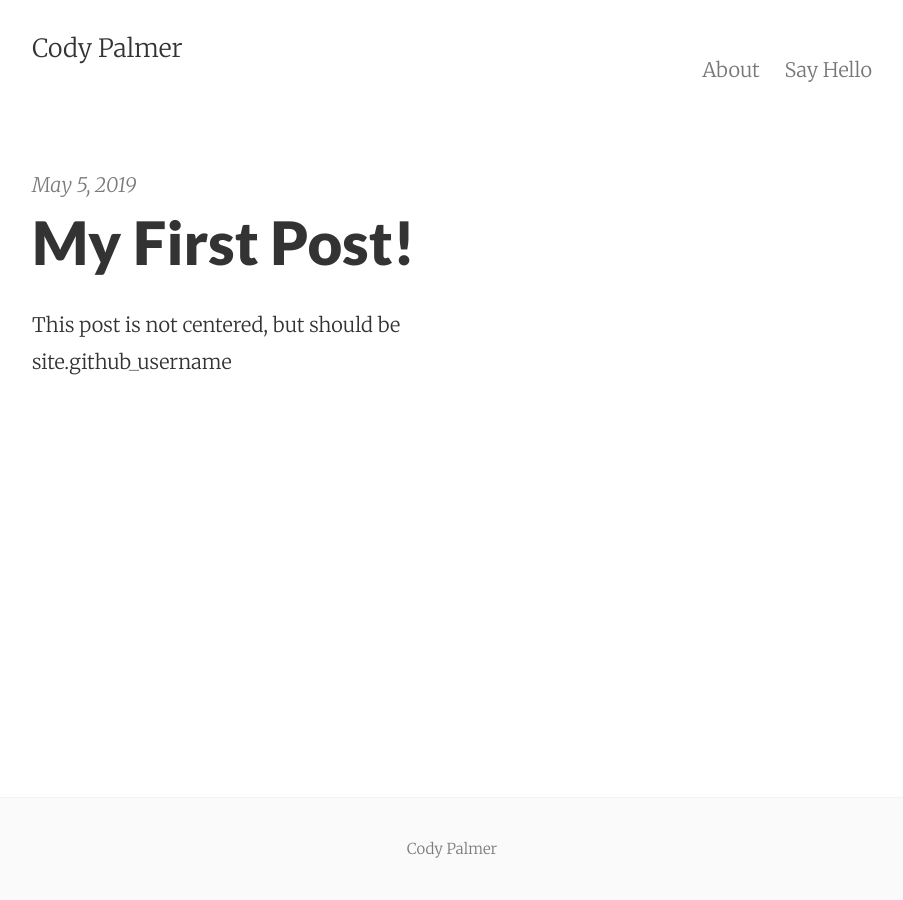
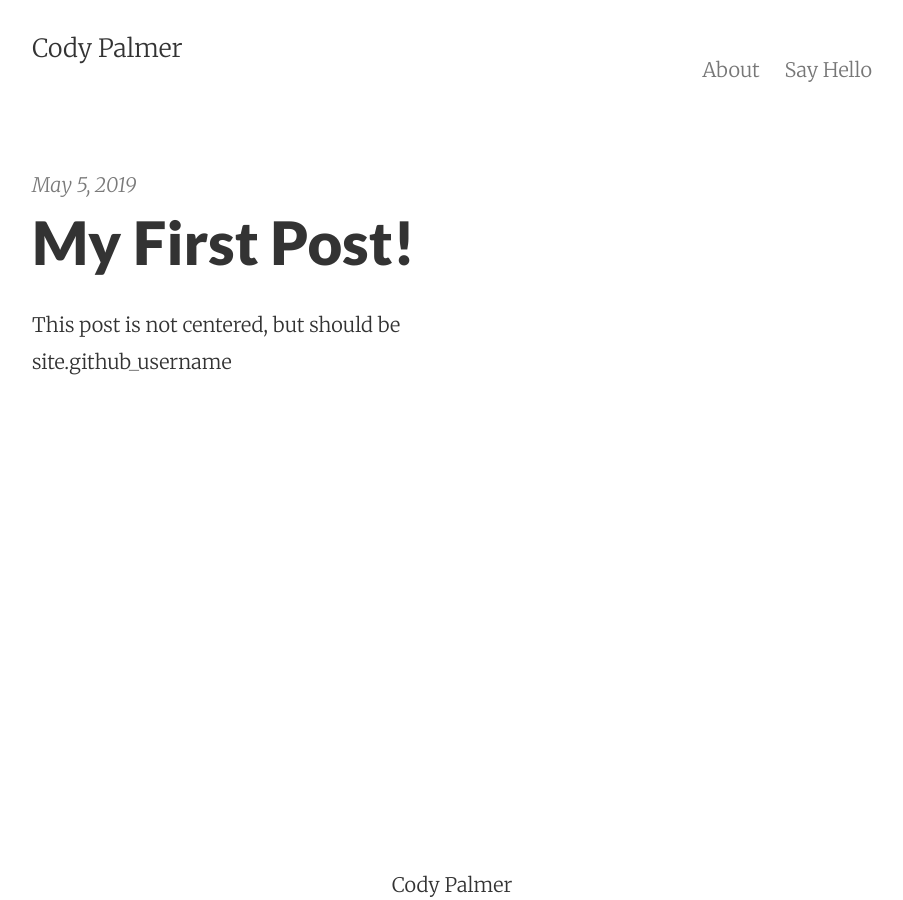
Before and after one commit to palmerco/web_server, a Jekyll site: the page built from index.html, in a window 1280 px wide. Shown: the whole page, without its empty margins (188-1091 px from the left). Built offline with Jekyll 4.4.1, drawn with Linux system fonts in a browser that asks for light colours; nearby versions of some CDN libraries; the list of posts is cut into pages by our own code.

Commit message:
original footer

```diff
--- a/_includes/footer.html
+++ b/_includes/footer.html
@@ -1,4 +1,4 @@
-<footer class="center">
+<foo<footer class="center">
   <div class="measure">
       Cody Palmer
   </div>
```
